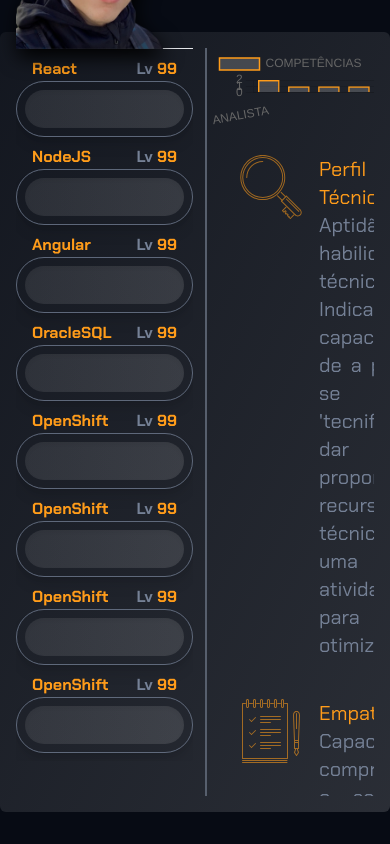
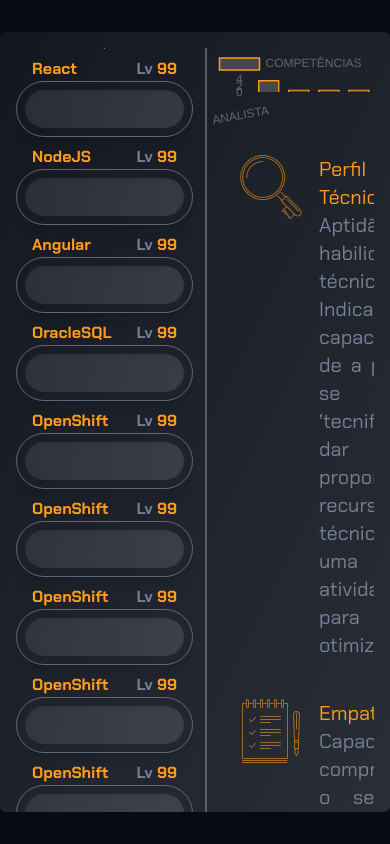
Before and after one commit to LeonardoPaiv/profile, a React (Vite) app: page / in a window 390 px wide. Built offline with nearby package versions, Linux system fonts and the light colour scheme.

Commit message:
melhoria de responsividade

```diff
--- a/src/components/PhotoFrame.tsx
+++ b/src/components/PhotoFrame.tsx
@@ -1,18 +1,18 @@
 import profile from "../assets/profile.png";
 import { mainColor } from "../mock/data";
+import { color } from "../models/competencias";
 import SocialIcon from "./SocialIcon";
 
 const PhotoFrame = () => {
   return (
     <div
-      className={`bg-gradient-to-t from-gray-100/5 to-gray-400/50 sm:h-1/4 md:h-2/5 xl:w-128 rounded
-    rounded-r-full rounded-t-full relative overflow-visible mx-auto border-r border-t ${`animate-border-${mainColor}`
-    }`}
+      className={`bg-gradient-to-t from-gray-100/5 to-gray-400/50 sm:h-1/4 md:h-[35%] rounded sm:w-[90%] xl:w-[80%]
+      rounded-r-full rounded-t-full relative overflow-visible mx-auto border-r border-t ${mainColor === color.P ? 'animate-border-purple' : 'animate-border-orange'}`}
     >
       <img
         src={profile}
         alt="Profile"
-        className="h-auto w-[25rem] absolute bottom-0 drop-shadow-profile" //xl:left-16 md:left-6
+        className="h-[110%] w-auto absolute bottom-1 drop-shadow-profile"
       />
       <SocialIcon />
     </div>
--- a/src/components/containers/MainContainer.tsx
+++ b/src/components/containers/MainContainer.tsx
@@ -2,7 +2,7 @@
 
 const MainContainer = ({children}: {children: ReactNode}) => {
   return (
-    <div className="bg-gradient-to-br from-gray-100/5 to-gray-100/[.15] rounded-md p-4 w-full h-full grid grid-cols-2 gap-1">{children}</div>
+    <div className="bg-gradient-to-br from-gray-100/5 to-gray-100/[.15] rounded-md p-4 w-full h-full grid grid-cols-2 gap-1 overflow-auto">{children}</div>
   )
 }
 
--- a/src/components/containers/ProfileCol.tsx
+++ b/src/components/containers/ProfileCol.tsx
@@ -3,7 +3,7 @@
 
 const ProfileCol = () => {
   return (
-    <div>
+    <div className="flex flex-col justify-around">
       <PhotoFrame />
       <XpBarList />
     </div>
--- a/src/mock/data.ts
+++ b/src/mock/data.ts
@@ -6,6 +6,9 @@
     {ability: 'NodeJS', level: 99, w: 100},
     {ability: 'Angular', level: 99, w: 100},
     {ability: 'OracleSQL', level: 99, w: 100},
+    {ability: 'OpenShift', level: 99, w: 100},
+    {ability: 'OpenShift', level: 99, w: 100},
+    {ability: 'OpenShift', level: 99, w: 100},
     {ability: 'OpenShift', level: 99, w: 100},
     {ability: 'OpenShift', level: 99, w: 100},
     {ability: 'OpenShift', level: 99, w: 100},
@@ -23,4 +26,6 @@
     listCompetencias[Competencia.DINAMISMO],
     listCompetencias[Competencia.EXTROVERSAO],
     listCompetencias[Competencia.ORGANIZACAO],
+    listCompetencias[Competencia.ORGANIZACAO],
+    listCompetencias[Competencia.ORGANIZACAO],
 ]
```
